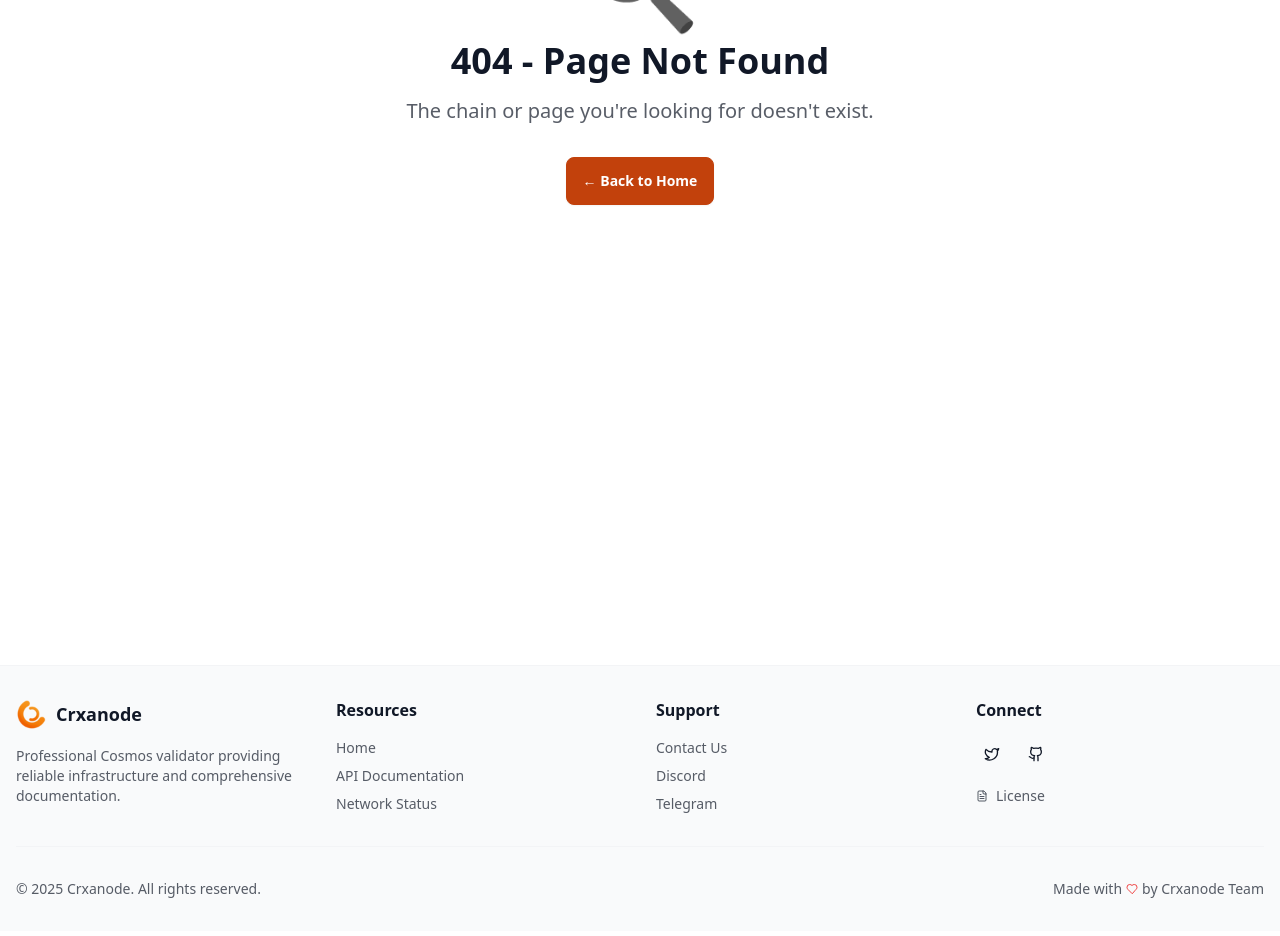
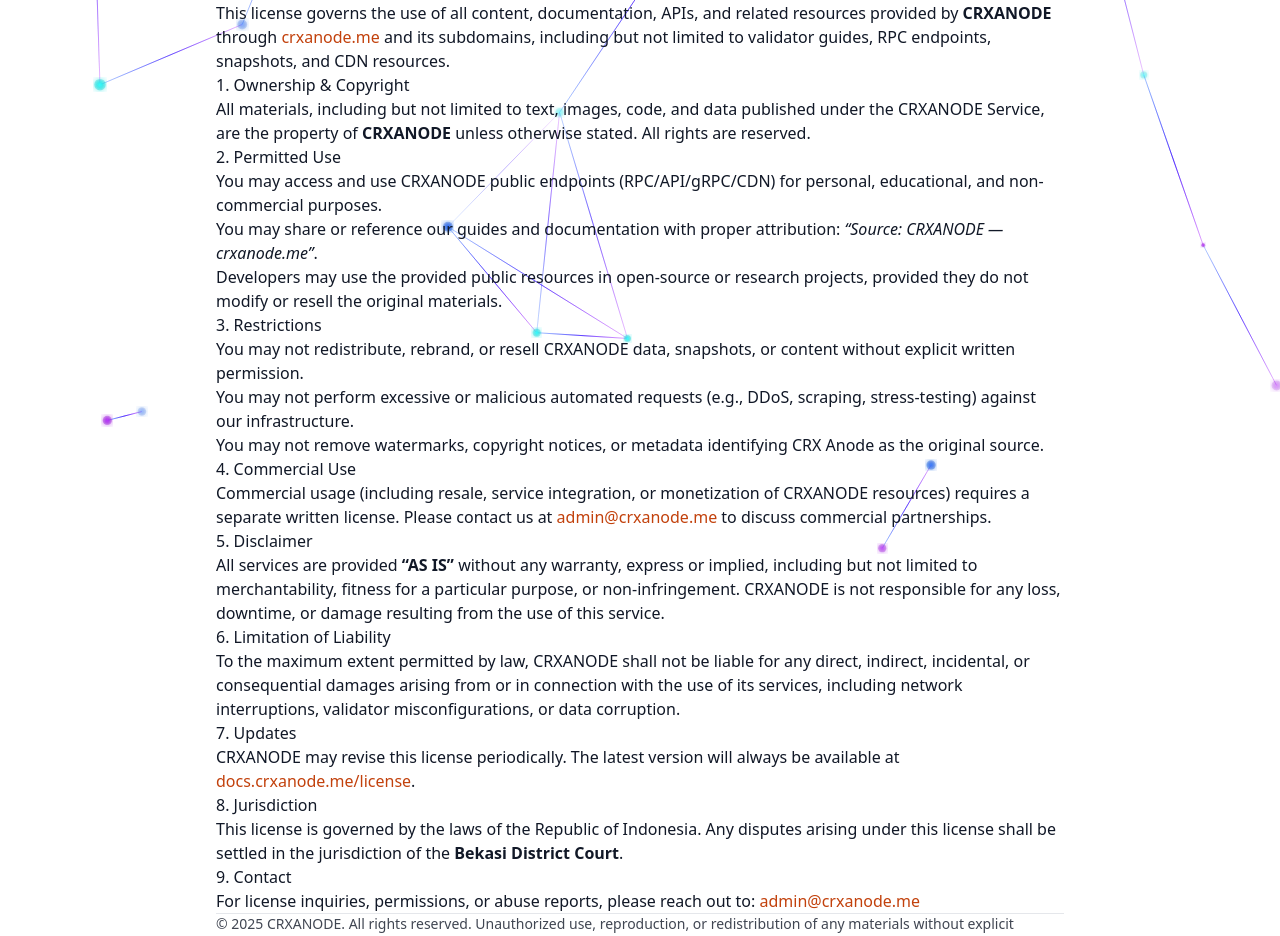
Before and after one commit to caraka15/crxa-docs, a React (Vite) app: page /license in a window 1280 px wide. Shown: the part 200-1136 px from the top of the page. Built offline with nearby package versions, Linux system fonts and the light colour scheme.

Commit message:
fix domain

```diff
--- a/src/components/AnimatedRoutes.tsx
+++ b/src/components/AnimatedRoutes.tsx
@@ -3,6 +3,7 @@
 import { Home } from "../pages/Home";
 import { ServicePage } from "../pages/ServicePage";
 import { GuidePage } from "../pages/GuidePage";
+import { LicensePage } from "../pages/LicensePage";
 import NotFound from "../pages/NotFound";
 
 export const AnimatedRoutes = () => {
@@ -19,6 +20,7 @@
       >
         <Routes location={location}>
           <Route path="/" element={<Home />} />
+          <Route path="/license" element={<LicensePage />} />
           <Route path="/:chain/service" element={<ServicePage />} />
           <Route path="/:chain/guide" element={<GuidePage />} />
           <Route path="*" element={<NotFound />} />
--- a/src/components/Footer.tsx
+++ b/src/components/Footer.tsx
@@ -45,13 +45,13 @@
           <div className="space-y-4">
             <h3 className="font-semibold text-base-content">Support</h3>
             <div className="space-y-2">
-              <a href="#" className="block text-base-content/70 hover:text-primary text-sm transition-colors">
+              <a href="#" target="_blank" className="block text-base-content/70 hover:text-primary text-sm transition-colors">
                 Contact Us
               </a>
-              <a href="#" className="block text-base-content/70 hover:text-primary text-sm transition-colors">
+              <a href="#" target="_blank" className="block text-base-content/70 hover:text-primary text-sm transition-colors">
                 Discord
               </a>
-              <a href="#" className="block text-base-content/70 hover:text-primary text-sm transition-colors">
+              <a href="https://t.me/caraka17" target="_blank" className="block text-base-content/70 hover:text-primary text-sm transition-colors">
                 Telegram
               </a>
             </div>
@@ -71,7 +71,7 @@
                 <Twitter className="w-4 h-4" />
               </a>
               <a
-                href="https://github.com/crxanode"
+                href="https://github.com/caraka15"
                 target="_blank"
                 rel="noopener noreferrer"
                 className="btn btn-ghost btn-sm btn-square"
@@ -81,7 +81,7 @@
               </a>
             </div>
             <div className="space-y-2">
-              <a href="#" className="flex items-center gap-2 text-base-content/70 hover:text-primary text-sm transition-colors">
+              <a href="/license" className="flex items-center gap-2 text-base-content/70 hover:text-primary text-sm transition-colors">
                 <FileText className="w-3 h-3" />
                 License
               </a>
--- a/src/components/validator/ValidatorHomepage.tsx
+++ b/src/components/validator/ValidatorHomepage.tsx
@@ -523,7 +523,7 @@
                 </a>
 
                 <a
-                  href="mailto:contact@crxanode.me"
+                  href="mailto:admin@crxanode.me"
                   className="group btn btn-outline border-2 border-white/30 text-white hover:bg-white/10 hover:border-white btn-lg text-lg px-8 backdrop-blur-sm hover:scale-110 transition-all duration-300 shadow-xl"
                 >
                   <span className="flex items-center gap-2">
--- /dev/null
+++ b/src/pages/LicensePage.tsx
@@ -0,0 +1,126 @@
+import { FC } from "react";
+import { Link } from "react-router-dom";
+
+const LicensePage: FC = () => {
+  return (
+    <div className="container mx-auto px-6 py-12 max-w-4xl">
+      <h1 className="text-4xl font-bold mb-6 text-center">CRXANODE Service License</h1>
+
+      <div className="prose dark:prose-invert prose-lg max-w-none">
+        <p>
+          <strong>Version:</strong> 1.0 &nbsp;|&nbsp; <strong>Effective Date:</strong>{" "}
+          October 16, 2025
+        </p>
+        <p>
+          This license governs the use of all content, documentation, APIs, and related
+          resources provided by <strong>CRXANODE</strong> through{" "}
+          <a href="https://crxanode.me" target="_blank" rel="noopener noreferrer">
+            crxanode.me
+          </a>{" "}
+          and its subdomains, including but not limited to validator guides, RPC
+          endpoints, snapshots, and CDN resources.
+        </p>
+
+        <h2>1. Ownership & Copyright</h2>
+        <p>
+          All materials, including but not limited to text, images, code, and data
+          published under the CRXANODE Service, are the property of{" "}
+          <strong>CRXANODE</strong> unless otherwise stated. All rights are reserved.
+        </p>
+
+        <h2>2. Permitted Use</h2>
+        <ul>
+          <li>
+            You may access and use CRXANODE public endpoints (RPC/API/gRPC/CDN) for
+            personal, educational, and non-commercial purposes.
+          </li>
+          <li>
+            You may share or reference our guides and documentation with proper
+            attribution: <em>“Source: CRXANODE — crxanode.me”</em>.
+          </li>
+          <li>
+            Developers may use the provided public resources in open-source or research
+            projects, provided they do not modify or resell the original materials.
+          </li>
+        </ul>
+
+        <h2>3. Restrictions</h2>
+        <ul>
+          <li>
+            You may not redistribute, rebrand, or resell CRXANODE data, snapshots, or
+            content without explicit written permission.
+          </li>
+          <li>
+            You may not perform excessive or malicious automated requests (e.g., DDoS,
+            scraping, stress-testing) against our infrastructure.
+          </li>
+          <li>
+            You may not remove watermarks, copyright notices, or metadata identifying CRX
+            Anode as the original source.
+          </li>
+        </ul>
+
+        <h2>4. Commercial Use</h2>
+        <p>
+          Commercial usage (including resale, service integration, or monetization of
+          CRXANODE resources) requires a separate written license. Please contact us at{" "}
+          <a href="mailto:admin@CRXANODE.me">admin@crxanode.me</a> to discuss commercial
+          partnerships.
+        </p>
+
+        <h2>5. Disclaimer</h2>
+        <p>
+          All services are provided <strong>“AS IS”</strong> without any warranty,
+          express or implied, including but not limited to merchantability, fitness for a
+          particular purpose, or non-infringement. CRXANODE is not responsible for any
+          loss, downtime, or damage resulting from the use of this service.
+        </p>
+
+        <h2>6. Limitation of Liability</h2>
+        <p>
+          To the maximum extent permitted by law, CRXANODE shall not be liable for any
+          direct, indirect, incidental, or consequential damages arising from or in
+          connection with the use of its services, including network interruptions,
+          validator misconfigurations, or data corruption.
+        </p>
+
+        <h2>7. Updates</h2>
+        <p>
+          CRXANODE may revise this license periodically. The latest version will always
+          be available at{" "}
+          <a href="https://docs.crxanode.me/license" target="_blank" rel="noopener noreferrer">
+            docs.crxanode.me/license
+          </a>.
+        </p>
+
+        <h2>8. Jurisdiction</h2>
+        <p>
+          This license is governed by the laws of the Republic of Indonesia. Any disputes
+          arising under this license shall be settled in the jurisdiction of the{" "}
+          <strong>Bekasi District Court</strong>.
+        </p>
+
+        <h2>9. Contact</h2>
+        <p>
+          For license inquiries, permissions, or abuse reports, please reach out to:{" "}
+          <a href="mailto:admin@crxanode.me">admin@crxanode.me</a>
+        </p>
+
+        <hr />
+
+        <p className="text-sm opacity-80">
+          © 2025 CRXANODE. All rights reserved. Unauthorized use, reproduction, or
+          redistribution of any materials without explicit permission is strictly
+          prohibited.
+        </p>
+      </div>
+      <div className="text-center mt-8">
+        <Link to="/" className="bg-orange-500 hover:bg-orange-700 text-white font-bold py-2 px-4 rounded">
+          Back to Home
+        </Link>
+      </div>
+    </div>
+  );
+};
+
+export { LicensePage };
```
